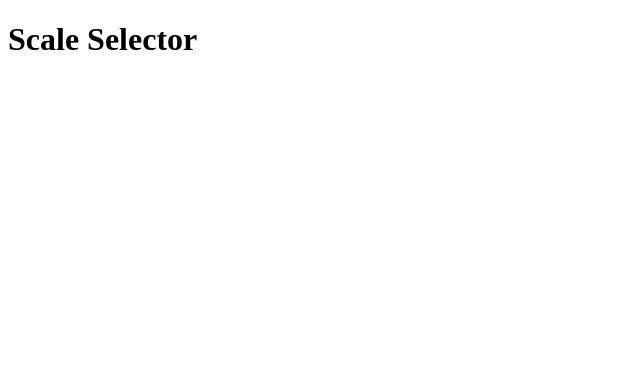
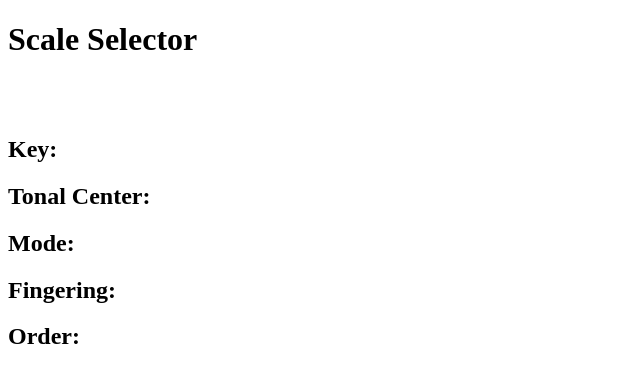
Before and after one commit to mrmikemcguire/ScaleSelector, a plain HTML site: page scaleSelector.html in a window 1280 px wide. Shown: the whole page, without its empty margins (0-640 px from the left). Drawn offline with Linux system fonts and the light colour scheme.

Commit message:
added HTML names

```diff
--- a/scaleSelector.html
+++ b/scaleSelector.html
@@ -6,7 +6,12 @@
   <title>Scale Selector</title>
 </head>
 <body>
-<h1>Scale Selector</h1>
+<h1>Scale Selector</h1><br><br>
+<h2>Key:  </h2>
+<h2>Tonal Center:  </h2>
+<h2>Mode:  </h2>
+<h2>Fingering:  </h2>
+<h2>Order:  </h2>
 <script src="scaleSelector.js"></script>
 </body>
 </html>
```
